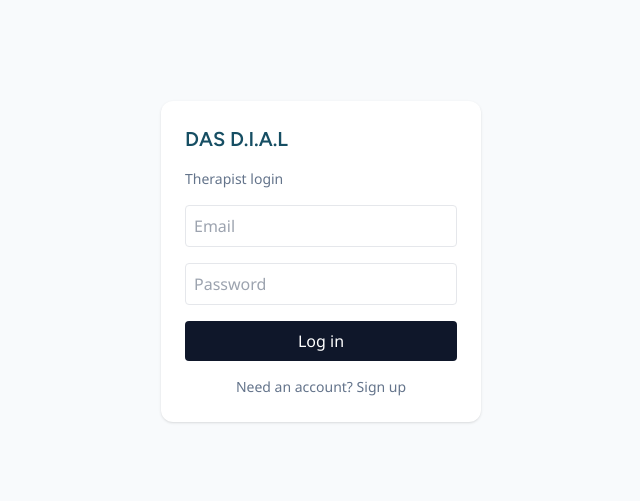
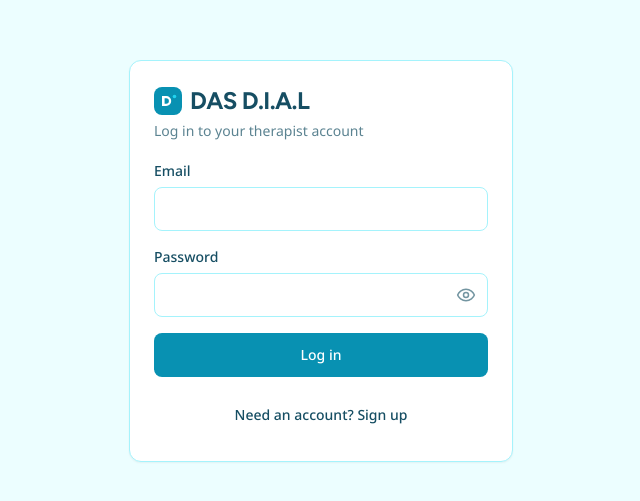
Before and after one commit to clifftonowen/DAS-DIAL-Subsystems, a React (Vite) app in the folder frontend/: page / in a window 1280 px wide. Shown: the part 139-640 px from the top of the page, without its empty margins (319-959 px from the left). Built offline with nearby package versions, Linux system fonts and the light colour scheme; no server answers.

Commit message:
refactor: authview, fixed the unbound-method bug

```diff
--- a/frontend/src/views/AuthView.jsx
+++ b/frontend/src/views/AuthView.jsx
@@ -1,39 +1,140 @@
 import { useState } from "react";
 import { supabase } from "../lib/supabase";
+import Brand from "../components/Brand";
+import Button from "../components/Button";
+import Card from "../components/Card";
 
 export default function AuthView({ onAuthed }) {
   const [email, setEmail] = useState("");
   const [password, setPassword] = useState("");
+  const [showPassword, setShowPassword] = useState(false);
   const [mode, setMode] = useState("login");
   const [error, setError] = useState("");
+  const [notice, setNotice] = useState("");
+  const [submitting, setSubmitting] = useState(false);
 
   async function submit(e) {
     e.preventDefault();
     setError("");
-    const fn = mode === "login" ? supabase.auth.signInWithPassword : supabase.auth.signUp;
-    const { error } = await fn({ email, password });
-    if (error) setError(error.message);
-    else onAuthed?.();
+    setNotice("");
+    setSubmitting(true);
+
+    const { data, error } =
+      mode === "login"
+        ? await supabase.auth.signInWithPassword({ email, password })
+        : await supabase.auth.signUp({ email, password });
+
+    setSubmitting(false);
+
+    if (error) {
+      setError(error.message);
+      return;
+    }
+    if (mode === "signup" && !data.session) {
+      setNotice("Check your email to confirm your account, then log in.");
+      setMode("login");
+      return;
+    }
+    onAuthed?.();
   }
 
   return (
-    <div className="min-h-screen flex items-center justify-center bg-slate-50">
-      <form onSubmit={submit} className="w-80 space-y-4 rounded-xl bg-white p-6 shadow">
-        <h1 className="text-xl font-semibold">DAS D.I.A.L</h1>
-        <p className="text-sm text-slate-500">Therapist {mode}</p>
-        <input className="w-full rounded border p-2" placeholder="Email"
-          value={email} onChange={(e) => setEmail(e.target.value)} />
-        <input className="w-full rounded border p-2" type="password" placeholder="Password"
-          value={password} onChange={(e) => setPassword(e.target.value)} />
-        {error && <p className="text-sm text-red-600">{error}</p>}
-        <button className="w-full rounded bg-slate-900 p-2 text-white">
-          {mode === "login" ? "Log in" : "Sign up"}
-        </button>
-        <button type="button" className="w-full text-sm text-slate-500"
-          onClick={() => setMode(mode === "login" ? "signup" : "login")}>
-          {mode === "login" ? "Need an account? Sign up" : "Have an account? Log in"}
-        </button>
-      </form>
+    <div className="flex min-h-dvh items-center justify-center bg-brand-bg px-4">
+      <Card className="w-full max-w-sm space-y-5 p-6">
+        <div className="space-y-1">
+          <Brand size="lg" />
+          <p className="text-sm text-brand-fg/70">
+            {mode === "login" ? "Log in to your therapist account" : "Create a therapist account"}
+          </p>
+        </div>
+
+        <form onSubmit={submit} className="space-y-4" noValidate>
+          <div className="space-y-1.5">
+            <label htmlFor="email" className="block text-sm font-medium text-brand-fg">
+              Email
+            </label>
+            <input
+              id="email"
+              type="email"
+              autoComplete="email"
+              required
+              className="min-h-11 w-full rounded-lg border border-brand-border bg-white px-3 text-base text-brand-fg
+                focus-visible:outline-none focus-visible:ring-4 focus-visible:ring-brand-ring/40"
+              value={email}
+              onChange={(e) => setEmail(e.target.value)}
+            />
+          </div>
+
+          <div className="space-y-1.5">
+            <label htmlFor="password" className="block text-sm font-medium text-brand-fg">
+              Password
+            </label>
+            <div className="relative">
+              <input
+                id="password"
+                type={showPassword ? "text" : "password"}
+                autoComplete={mode === "login" ? "current-password" : "new-password"}
+                required
+                minLength={6}
+                className="min-h-11 w-full rounded-lg border border-brand-border bg-white px-3 pr-11 text-base text-brand-fg
+                  focus-visible:outline-none focus-visible:ring-4 focus-visible:ring-brand-ring/40"
+                value={password}
+                onChange={(e) => setPassword(e.target.value)}
+              />
+              <button
+                type="button"
+                onClick={() => setShowPassword((s) => !s)}
+                aria-label={showPassword ? "Hide password" : "Show password"}
+                className="absolute inset-y-0 right-0 flex w-11 items-center justify-center text-brand-fg/60
+                  hover:text-brand-fg focus-visible:outline-none focus-visible:ring-4 focus-visible:ring-brand-ring/40 rounded-lg cursor-pointer"
+              >
+                {showPassword ? (
+                  <svg width="20" height="20" viewBox="0 0 24 24" fill="none" aria-hidden="true">
+                    <path d="M3 3l18 18M10.6 10.6a2 2 0 002.8 2.8M9.9 5.1A10.9 10.9 0 0112 5c5 0 9 4 10 7-.3 1-1 2.2-2 3.3M6.5 6.7C4.6 8 3.3 9.8 2 12c1 3 5 7 10 7 1.4 0 2.7-.3 3.9-.8"
+                      stroke="currentColor" strokeWidth="1.8" strokeLinecap="round" strokeLinejoin="round" />
+                  </svg>
+                ) : (
+                  <svg width="20" height="20" viewBox="0 0 24 24" fill="none" aria-hidden="true">
+                    <path d="M2 12c1-3 5-7 10-7s9 4 10 7c-1 3-5 7-10 7s-9-4-10-7Z"
+                      stroke="currentColor" strokeWidth="1.8" strokeLinejoin="round" />
+                    <circle cx="12" cy="12" r="3" stroke="currentColor" strokeWidth="1.8" />
+                  </svg>
+                )}
+              </button>
+            </div>
+          </div>
+
+          {error && (
+            <p role="alert" className="text-sm font-medium text-brand-destructive">
+              {error}
+            </p>
+          )}
+          {notice && (
+            <p role="status" className="text-sm font-medium text-brand-accent">
+              {notice}
+            </p>
+          )}
+
+          <Button type="submit" variant="primary" loading={submitting} className="w-full">
+            {submitting
+              ? mode === "login" ? "Signing in…" : "Signing up…"
+              : mode === "login" ? "Log in" : "Sign up"}
+          </Button>
+
+          <Button
+            type="button"
+            variant="ghost"
+            className="w-full"
+            onClick={() => {
+              setMode(mode === "login" ? "signup" : "login");
+              setError("");
+              setNotice("");
+            }}
+          >
+            {mode === "login" ? "Need an account? Sign up" : "Have an account? Log in"}
+          </Button>
+        </form>
+      </Card>
     </div>
   );
 }
```
